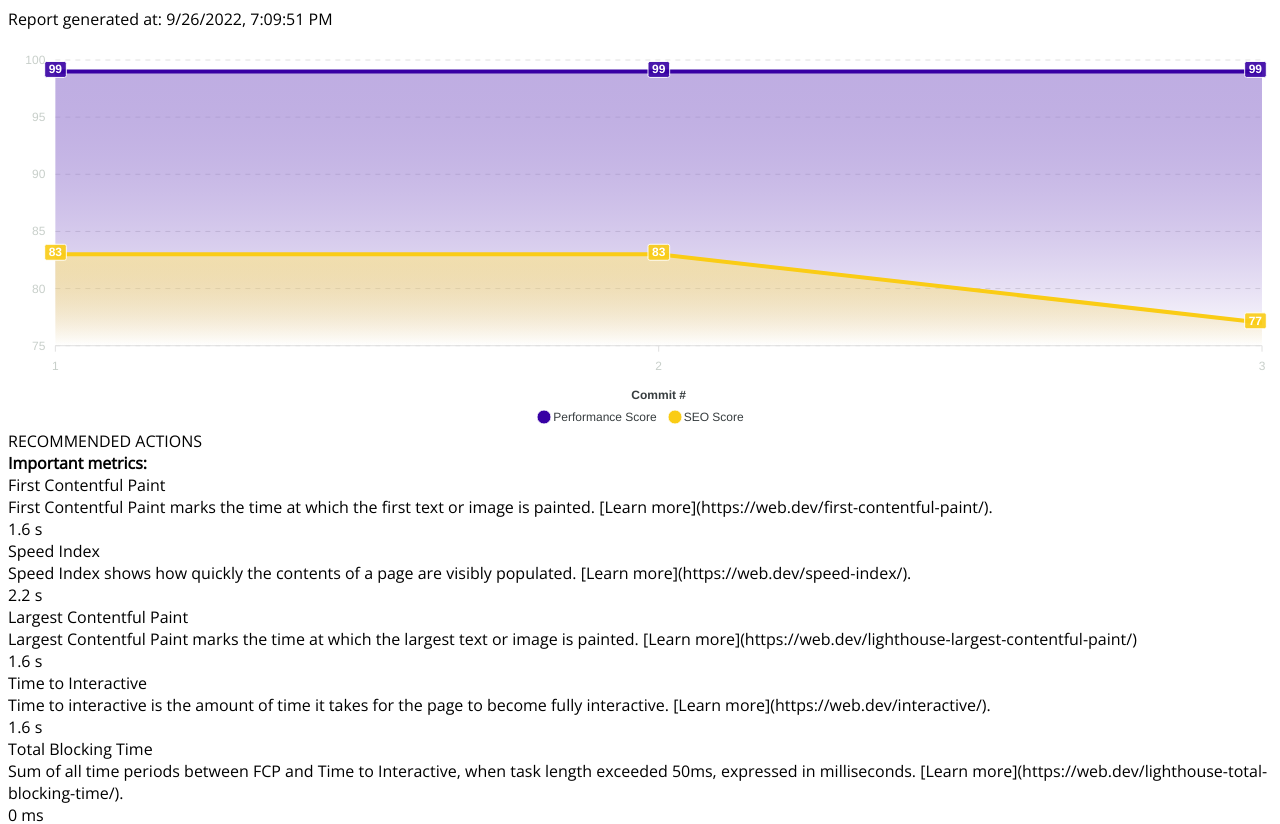
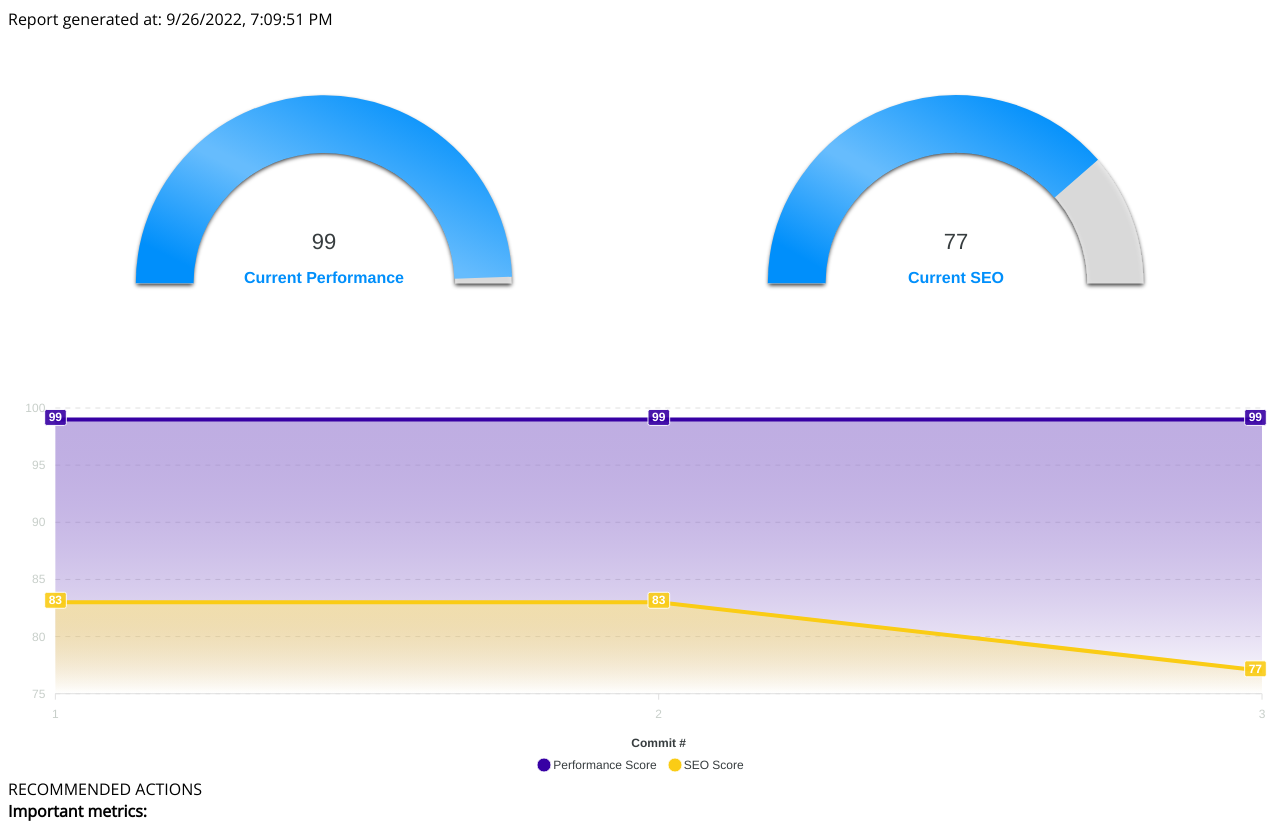
Before and after one commit to oslabs-beta/astrospeed, a React app: page / in a window 1280 px wide. Shown: the top 824 px of the page. Built offline with nearby package versions, Linux system fonts and the light colour scheme; the HTML template or start-up script is replaced by a standard one.

Commit message:
fixed circular gages

```diff
--- a/src/App.tsx
+++ b/src/App.tsx
@@ -3,7 +3,7 @@ import * as React from 'react';
 import lhr from '../lighthouse.json';
 import ListContainer from "../src/components/ListContainer/ListContainer.jsx"
 import LineChart from "./components/LineChart.jsx";
-// import DialChart from "./components/DialChart.jsx";
+import DialChart from "./components/DialChart.jsx";
 
 
 interface Props {
@@ -20,29 +20,17 @@ class App extends React.Component<Props> {
     const currSeo = lhr[lhr.length-1].categories.seo.score * 100;
     const gapSeo = 100 - currSeo;
 
+    const divStyle = {
+      display:'flex'
+    }
+
     return (
       <>
-        {/* <h1>
-          Hello {name}
-        </h1> */}
         Report generated at: {reportDate.toLocaleString()} <br />
-        {/* Performance: {lhr[lhr.length-1].categories.performance.score}  <br />
-        Search Engine Optimization (SEO): {lhr[lhr.length-1].categories.seo.score}  <br /> */}
-        {/* Put this centre of dial and legend -- Performance: {`${currPerf}%`}  <br />
-        Put this centre of dial  and legend -- Search Engine Optimization (SEO): {`${currSeo}%`}  <br /> */}
 
-        {/* put the dials side by side */}
-        {/* <div className='dialsRow'> */}
-
-        <div id="chart">
-          {/* <DialChart
-            name={'Current Performance'}
-            results={[currPerf, gapPerf]}
-          />
-          <DialChart
-          name={'Current SEO'}
-          results={[currSeo, gapSeo]}
-          /> */}
+        <div style={divStyle}>
+            <DialChart name={'Current Performance'} data = {currPerf}/>
+            <DialChart name={'Current SEO'} data = {currSeo}/>
         </div>
 
         <LineChart />
--- a/src/components/DialChart.jsx
+++ b/src/components/DialChart.jsx
@@ -2,20 +2,27 @@ import React from "react";
 import ReactApexChart from "react-apexcharts";
 
 
-class ApexChart extends React.Component {
+class DialChart extends React.Component {
     constructor(props) {
         super(props);
 
         this.state = {
-
-            series: [76],
+            series: [props.data],
             options: {
+                //Removed Title because I like to use the Label better for single data series
+                // title : {
+                //     text: props.name,
+                //     align: 'center'
+                // },
+                // title: this.props.name,
                 chart: {
                     type: 'radialBar',
-                    offsetY: -20,
-                    sparkline: {
-                        enabled: true
-                    }
+                    height: '100px',
+                    width: '100px'
+                    // offsetY: -20,
+                    // sparkline: {
+                    //     enabled: true
+                    // }
                 },
                 plotOptions: {
                     radialBar: {
@@ -23,24 +30,25 @@ class ApexChart extends React.Component {
                         endAngle: 90,
                         track: {
                             background: "#e7e7e7",
-                            strokeWidth: '97%',
-                            margin: 5, // margin is in pixels
+                            // strokeWidth: '97%', this is not an option in radialBar
+                            // margin: 5, // margin is in pixels removed because only 1 track
                             dropShadow: {
                                 enabled: true,
                                 top: 2,
                                 left: 0,
-                                color: '#999',
+                                // color: '#999', no color option here
                                 opacity: 1,
                                 blur: 2
                             }
                         },
                         dataLabels: {
                             name: {
-                                show: false
+                                show: true
                             },
                             value: {
-                                offsetY: -2,
-                                fontSize: '22px'
+                                offsetY: -50,
+                                fontSize: '22px',
+                                formatter: (val) => val
                             }
                         }
                     }
@@ -58,10 +66,10 @@ class ApexChart extends React.Component {
                         inverseColors: false,
                         opacityFrom: 1,
                         opacityTo: 1,
-                        stops: [0, 50, 53, 91]
+                        stops: [0, 50, 53, 91] // what is up with these stops
                     },
                 },
-                labels: ['Average Results'],
+                labels: [props.name],
             },
 
 
@@ -69,162 +77,15 @@ class ApexChart extends React.Component {
     }
 
     render() {
+        const divStyle = {
+            width: '50%',
+        }
         return (
-            <div id="chart">
+            <div style={divStyle}>
                 <ReactApexChart options={this.state.options} series={this.state.series} type="radialBar" />
             </div>
         );
     }
 }
 
-const domContainer = document.querySelector('#app');
-ReactDOM.render(React.createElement(ApexChart), domContainer);
-
-// export default DialChart;
-
-//   var chart = new ApexCharts(document.querySelector("#app"), options);
-
-//   chart.render();
-
-
-
-/////////////////////the below works but is a donut graph that is causing overlap issues with the report
-
-// import React from "react";
-// import ReactApexChart from "react-apexcharts";
-// // import lhr from '../../lighthouse.json'
-
-// class DialChart extends React.Component {
-//     constructor(props) {
-//       super(props);
-
-//       this.state = {
-
-//         series: this.props.results,
-//         // chartOptions: {
-//         //     labels: this.props.name
-//         // },
-//         options: {
-//           chart: {
-//             width: 380,
-//             type: 'donut',
-//           },
-//           //set scalling of the dial
-//           plotOptions: {
-//             pie: {
-//                 expandOnClick: false,
-//                 customScale: 0.9,
-//                 donut: {
-//                     size: '90%',
-//                     labels: {
-//                       show: true,
-//                       name: {
-//                         show: false,
-//                       },
-//                       value: {
-//                         show: true,
-//                         fontSize: '5vh',
-//                         // fontFamily: 'custom',
-//                         // fontWeight: 'lighter',
-//                         color: "#000000"
-//                       },
-//                       total: {
-//                         show: false,
-//                         showAlways: true,
-//                         label: 'Total',
-//                         // fontSize: '1px',
-//                         // fontFamily: 'Comic Sans',
-//                         // fontWeight: 'lighter',
-//                         color: '#000000'
-//                       }
-//                     }
-//                   }
-//             }
-//           },
-//           dataLabels: {
-//             enabled: false
-//           },
-//           fill: {
-//             type: 'gradient',
-//             gradient: {
-//               shade: 'light',
-//               shadeIntensity: 0.5,
-//               gradientToColors: undefined,
-//               inverseColors: true,
-//               opacityFrom: 0.8,
-//               OpacityTo: 0,
-//               stop: []
-//             },
-//             colors: ["#3700A4", "#ffffff"]
-//           },
-//           legend: {
-//             show: false,
-//           },
-//           title: {
-//             // text: this.props.name,
-//           },
-//           responsive: [{
-//             breakpoint: 480,
-//             options: {
-//               chart: {
-//                 width: 100
-//               },
-//               legend: {
-//                 show: false,
-//               }
-//             }
-//           }]
-//         },
-//       };
-//     }
-
-//     render() {
-//         const divStyle = {
-//             padding: '10px',
-//             float: 'left',
-//             height: '20vh',
-//             minHeight: '100px',
-//         }
-//         const tableStyle = {
-//             textAlign: 'center',
-//         }
-
-//         const parentStyle = {
-//             position: 'absolute',
-//         }
-//         const childStyle = {
-//             position: 'absolute',
-//             top: '35%',
-//             left: '42%'
-//         }
-
-//         console.log('this is donut props passed in fron the App, ', this.props.results)
-//         return (
-//             <div style={divStyle}>
-//                 <table style={tableStyle}>
-//                     <tr>
-//                         <th>{this.props.name}</th>
-//                     </tr>
-//                     <div style={parentStyle}>
-//                         <tr>
-//                             <td>
-//                                 <div style={childStyle}>
-//                                     {this.props.results[0]}%
-//                                 </div>
-//                                 <ReactApexChart
-//                                     options={this.state.options}
-//                                     series={this.state.series}
-//                                     type="donut"
-//                                     width="50%"
-//                                 />
-//                                 on this commit
-//                             </td>
-//                         </tr>
-//                     </div>
-//                 </table>
-//             </div>
-//         );
-//     }
-//   }
-
-//   export default DialChart;
+export default DialChart;
```
